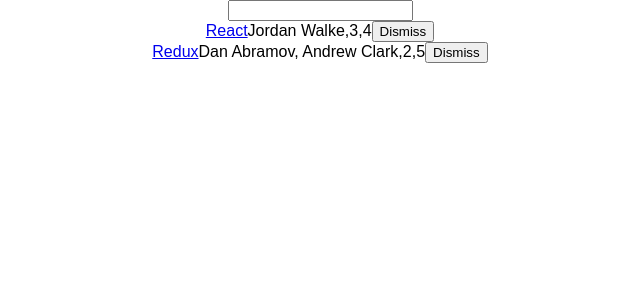
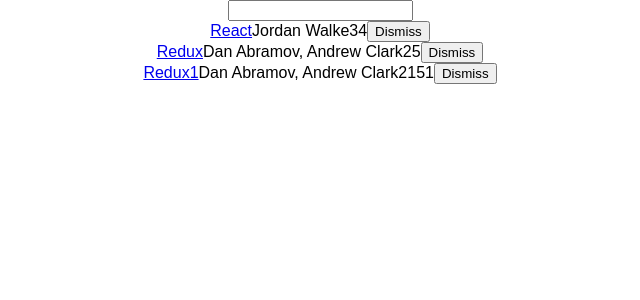
Before and after one commit to nour-a/hackerNews, a React (Create React App) app: page / in a window 1280 px wide. Shown: the top 300 px of the page, without its empty margins (320-960 px from the left). Built offline with nearby package versions, Linux system fonts and the light colour scheme.

Commit message:
adding component folder

```diff
--- a/src/App.js
+++ b/src/App.js
@@ -1,5 +1,8 @@
 import React, { Component } from 'react';
+import Search from './component/Search';
+import Table from './component/Table';
 import './App.css';
+
 const list = [
   {
     title: 'React',
@@ -16,14 +19,17 @@
     num_comments: 2,
     points: 5,
     objectID: 1,
+  },
+  {
+    title: 'Redux1',
+    url: 'https://github.com/reactjs/redux',
+    author: 'Dan Abramov, Andrew Clark',
+    num_comments: 21,
+    points: 51,
+    objectID: 2,
   }
 ];
-function isSearched(searchTerm) {
-  return function (item) {
-    return !searchTerm ||
-      item.title.toLowerCase().includes(searchTerm.toLowerCase());
-  }
-}
+
 
 
 class App extends Component {
@@ -33,49 +39,37 @@
       list,
       searchTerm: '',
     }
-    this.onDismiss = this.onDismiss.bind(this);
-    this.onSearchChange = this.onSearchChange.bind(this);
+    this.onDismess = this.onDismess.bind(this);
+    this.OnSearchChange = this.OnSearchChange.bind(this);
   }
-  onDismiss(id) {
+  //onDismess
+  onDismess(id) {
     function isNotId(item) {
       return item.objectID !== id;
     }
-    const updateList = this.state.list.filter(isNotId);
-    this.setState({ list: updateList });
+    const updatList = this.state.list.filter(isNotId);
+    this.setState({ list: updatList });
   }
-  onSearchChange(event) {
-    this.setState({ searchTerm: event.target.value });
+  //OnSearchChange
+  OnSearchChange(event) {
+    this.setState({ searchTerm: event.target.value })
+  }
 
-  }
   render() {
     return (
       <div className='App'>
-        <form>
-          <input type='text'
-            onChange={this.onSearchChange}
+        <Search
+          value={this.state.searchTerm}
+          onChange={this.OnSearchChange} />
+        <Table
+          list={this.state.list}
+          pattern={this.state.searchTerm}
+          onDismess = {this.onDismess}
           />
-        </form>
-        {this.state.list.filter(isSearched(this.state.searchTerm)).map(item =>
-          <div key={item.objectID}>
-            <span><a href={item.url}>{item.title}</a></span>
-            <span>{item.author},</span>
-            <span>{item.num_comments},</span>
-            <span>{item.points}</span>
-            <span>
-              <button
-                onClick={() => this.onDismiss(item.objectID)}
-                type='button'
-              >
-                Dismiss
-              </button>
-            </span>
-
-          </div>
-        )}
-
       </div>
     )
   }
+
 }
 
 export default App;
--- /dev/null
+++ b/src/component/Search.js
@@ -0,0 +1,17 @@
+import React, { Component } from 'react';
+
+class Search extends Component {
+    render() {
+        return (
+            <form>
+                <input
+                    type="text"
+                    value={this.props.value}
+                    onChange={this.props.onChange}
+                />
+            </form>
+        );
+    }
+}
+
+export default Search;
--- /dev/null
+++ b/src/component/Table.js
@@ -0,0 +1,38 @@
+import React, { Component } from 'react';
+
+//isSearch
+function isSearch(searchTerm) {
+  return function (item) {
+    return !searchTerm ||
+      item.title.toLowerCase().includes(searchTerm.toLowerCase());
+  }
+}
+class Table extends Component {
+    render() {
+        return (
+            <div>
+                {this.props.list.filter(isSearch(this.props.pattern)).map(item =>
+                    <div key={item.objectID}>
+                        <span>
+                            <a href={item.url}>{item.title}</a>
+                        </span>
+                        <span>{item.author}</span>
+                        <span>{item.num_comments}</span>
+                        <span>{item.points}</span>
+                        <span>
+                            <button
+                                onClick={() => this.props.onDismiss(item.objectID)}
+                                type="button"
+                            >
+                                Dismiss
+                            </button>
+                        </span>
+                    </div>
+                )}
+            </div>
+
+        );
+    }
+}
+
+export default Table;
```
